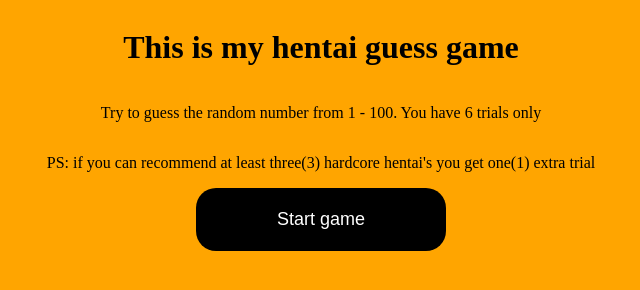
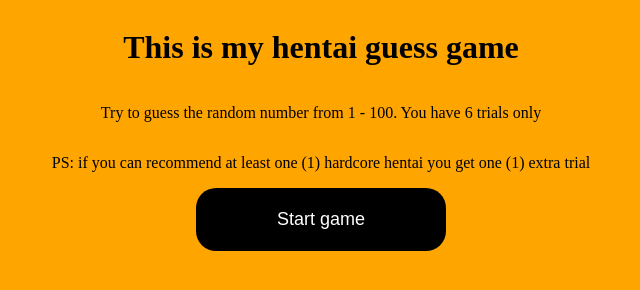
Before and after one commit to Stephan-Thomas/GuessGame, a plain HTML site: page index.html in a window 1280 px wide. Shown: the full height of the page, 319-959 px from the left. Drawn offline with Linux system fonts and the light colour scheme.

Commit message:
Update index.html

```diff
--- a/index.html
+++ b/index.html
@@ -8,12 +8,12 @@
     <title>Hentai guess game</title>
   </head>
   <body>
-    <div>
+    <div class="container">
       <h1>This is my hentai guess game</h1>
       <p>Try to guess the random number from 1 - 100. You have 6 trials only</p>
       <p>
-        PS: if you can recommend at least three(3) hardcore hentai's you get
-        one(1) extra trial
+        PS: if you can recommend at least one (1) hardcore hentai you get
+        one (1) extra trial
       </p>
       <button id="button">Start game</button>
       <span id="span">
```
